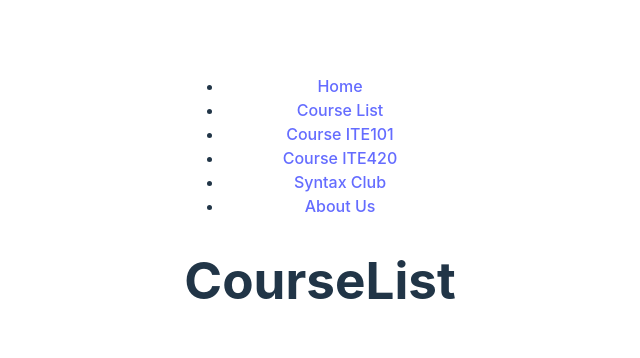
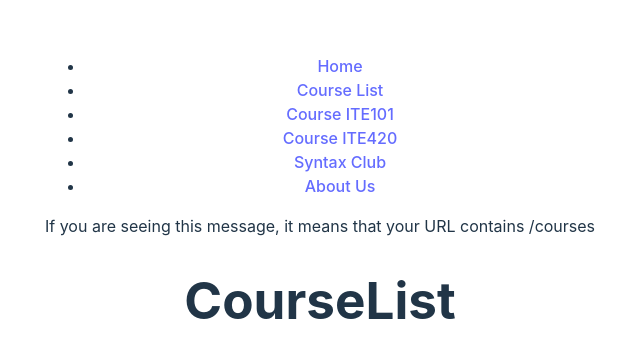
Before and after one commit to catch-the-vision-workshop/react-router-tutorial, a React (Vite) app: page /courses in a window 1280 px wide. Shown: the part 200-558 px from the top of the page, without its empty margins (320-960 px from the left). Built offline with nearby package versions, Linux system fonts and the light colour scheme.

Commit message:
nested routing: common layout

```diff
--- a/src/App.jsx
+++ b/src/App.jsx
@@ -6,6 +6,7 @@ import CourseList from "./pages/course_list";
 import NotFound from "./pages/not_found";
 import CourseInfo from "./pages/course_info";
 import SyntaxClub from "./pages/syntax";
+import CourseLayout from "./CourseLayout";
 
 function App() {
   return (
@@ -37,7 +38,7 @@ function App() {
         <Route path="/" element={<Home />} />
         <Route path="/about" element={<AboutUs />} />
 
-        <Route path="/courses">
+        <Route path="/courses" element={<CourseLayout />}>
           <Route index element={<CourseList />} />
           <Route path=":code" element={<CourseInfo />} />
           <Route path="syntax_club" element={<SyntaxClub />} />{" "}
--- /dev/null
+++ b/src/CourseLayout.jsx
@@ -0,0 +1,13 @@
+import { Outlet } from "react-router-dom";
+
+export default function CourseLayout() {
+  return (
+    <>
+      <p>
+        If you are seeing this message, it means that your URL contains /courses
+      </p>
+      {/* Outlet is used to render all the child components */}
+      <Outlet />
+    </>
+  );
+}
```
